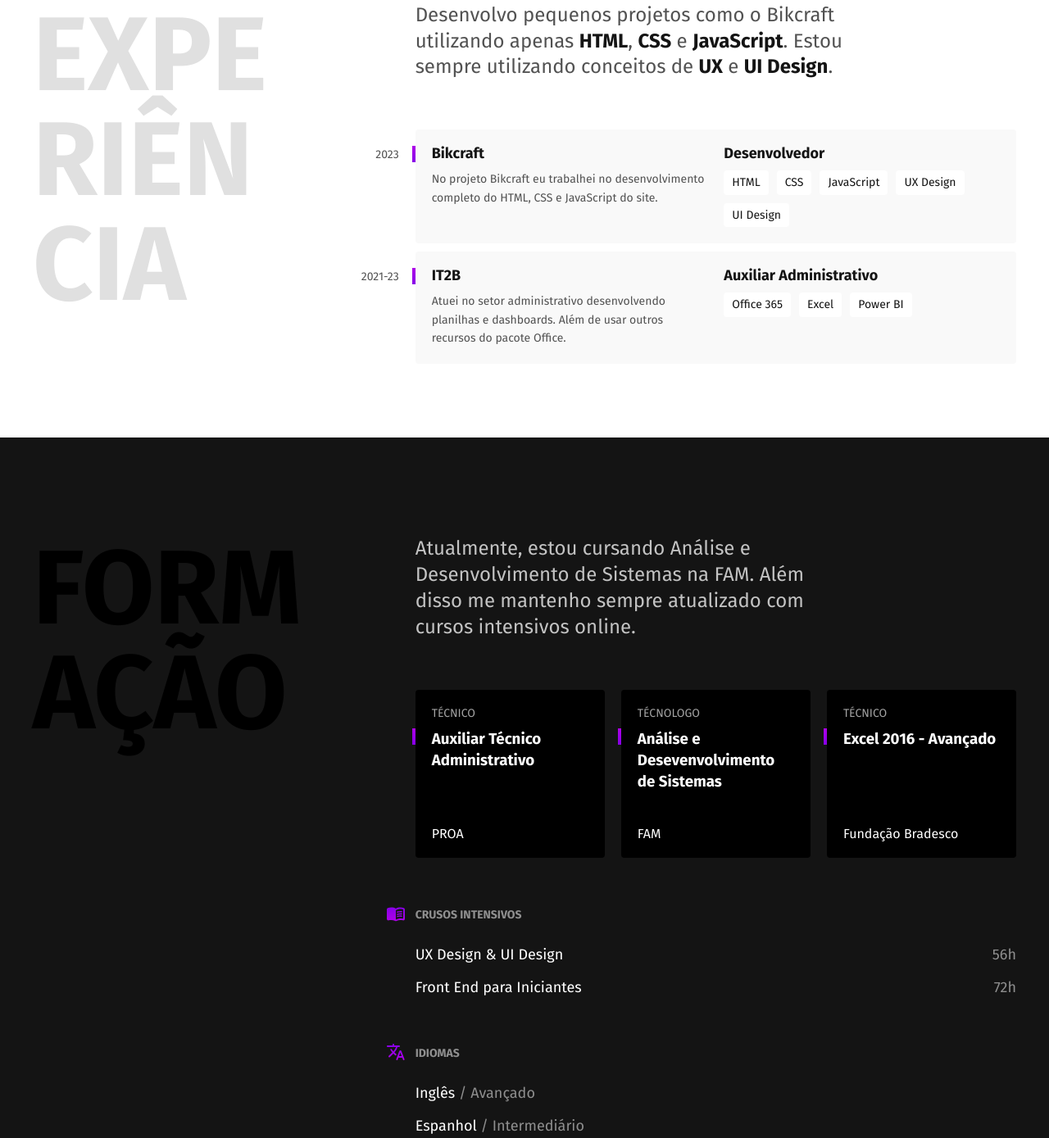
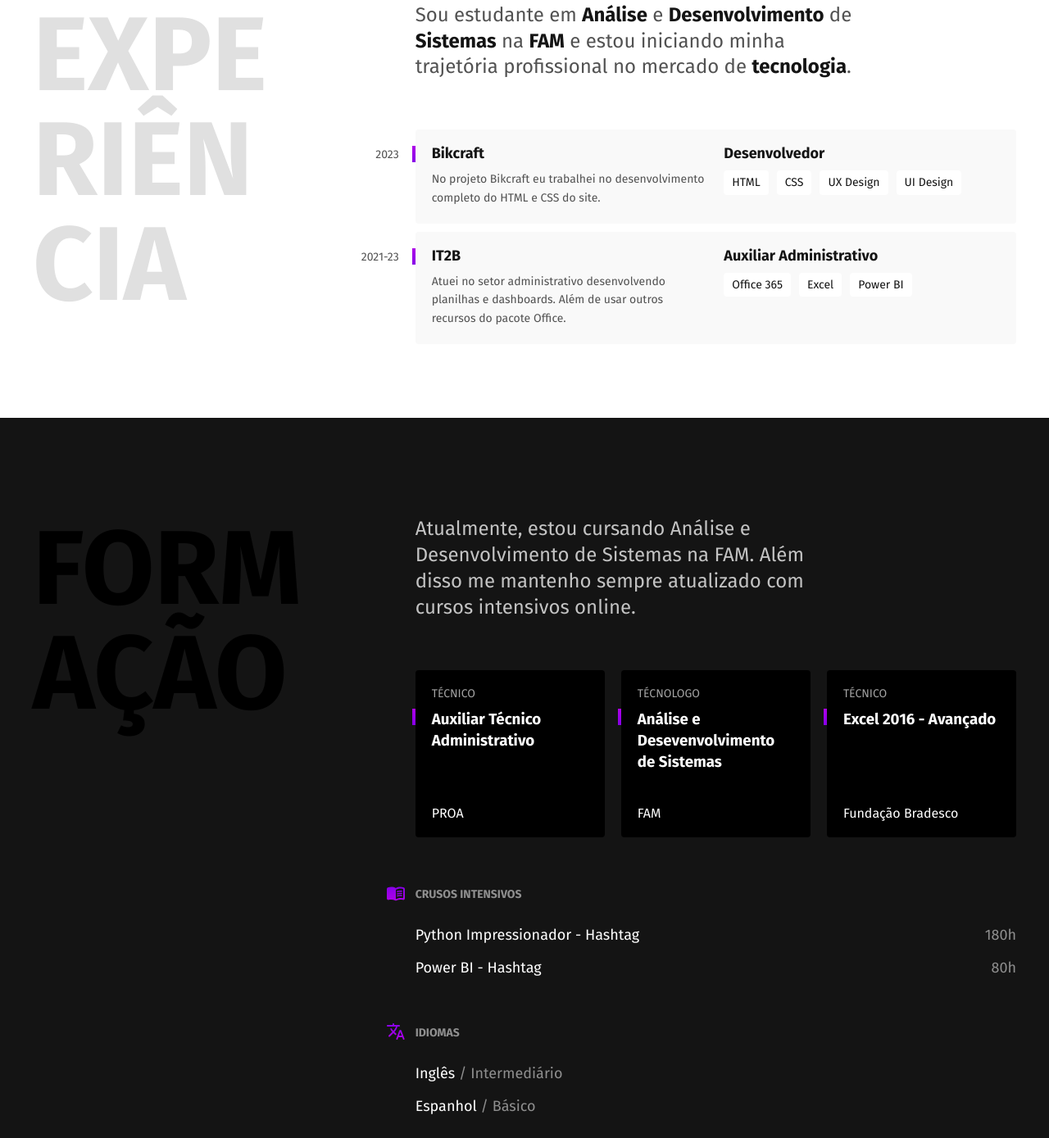
Before and after one commit to Emanuel-Santana/Emanuel-Santana.github.io, a plain HTML site: page index.html in a window 1280 px wide. Shown: the part 616-2005 px from the top of the page at 82% size. Drawn offline with Linux system fonts and the light colour scheme.

Commit message:
Update index.html

```diff
--- a/index.html
+++ b/index.html
@@ -38,17 +38,16 @@
   <section class="experiencia" id="experiencia" aria-label="Experiência">
     <h2 class="subtitulo">Experiência</h2>
     <div class="grid">
-      <p class="experiencia-texto">Desenvolvo pequenos projetos como o Bikcraft utilizando apenas <strong>HTML</strong>, <strong>CSS</strong> e <strong>JavaScript</strong>. Estou sempre utilizando conceitos de <strong>UX</strong> e <strong>UI Design</strong>.</p>
-      <div>
+      <p class="experiencia-texto">Sou estudante em <strong>Análise</strong> e <strong>Desenvolvimento</strong> de <strong>Sistemas</strong> na <strong>FAM</strong> e estou iniciando minha trajetória profissional no mercado de <strong>tecnologia</strong>.
+<div>
         <div class="empresa">
           <span class="empresa-ano">2023</span>
           <h3 class="empresa-titulo">Bikcraft</h3>
           <span class="empresa-titulo">Desenvolvedor</span>
-          <p class="empresa-texto">No projeto Bikcraft eu trabalhei no desenvolvimento completo do HTML, CSS e JavaScript do site.</p>
+          <p class="empresa-texto">No projeto Bikcraft eu trabalhei no desenvolvimento completo do HTML e CSS do site.</p>
           <ul class="empresa-habilidades">
             <li>HTML</li>
             <li>CSS</li>
-            <li>JavaScript</li>
             <li>UX Design</li>
             <li>UI Design</li>
           </ul>
@@ -93,15 +92,15 @@
           <div class="cursos">
             <h3>Crusos Intensivos</h3>
             <ul>
-              <li>UX Design & UI Design<span>56h</span></li>
-              <li>Front End para Iniciantes<span>72h</span></li>
+              <li>Python Impressionador - Hashtag<span>180h</span></li>
+              <li>Power BI - Hashtag<span>80h</span></li>
             </ul>
           </div>
           <div class="idiomas">
             <h3>Idiomas</h3>
             <ul>
-              <li>Inglês <span>/ Avançado</span></li>
-              <li>Espanhol <span>/ Intermediário</span></li>
+              <li>Inglês <span>/ Intermediário</span></li>
+              <li>Espanhol <span>/ Básico</span></li>
             </ul>
           </div>
         </div>
```
